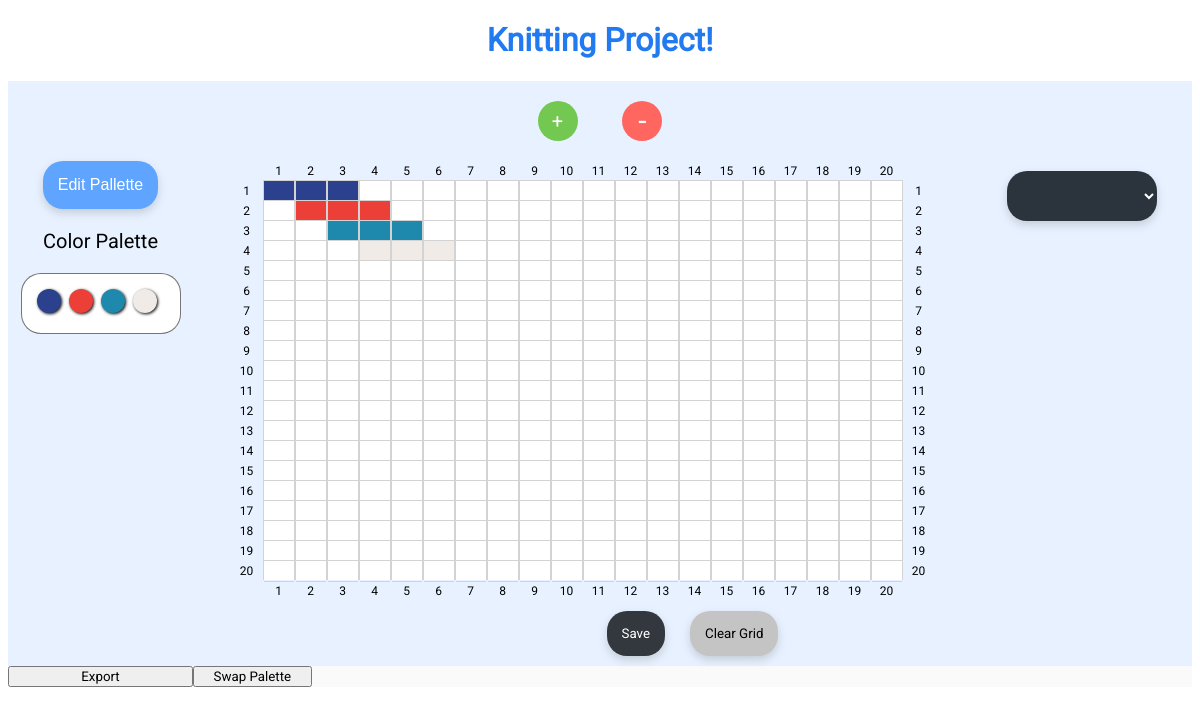
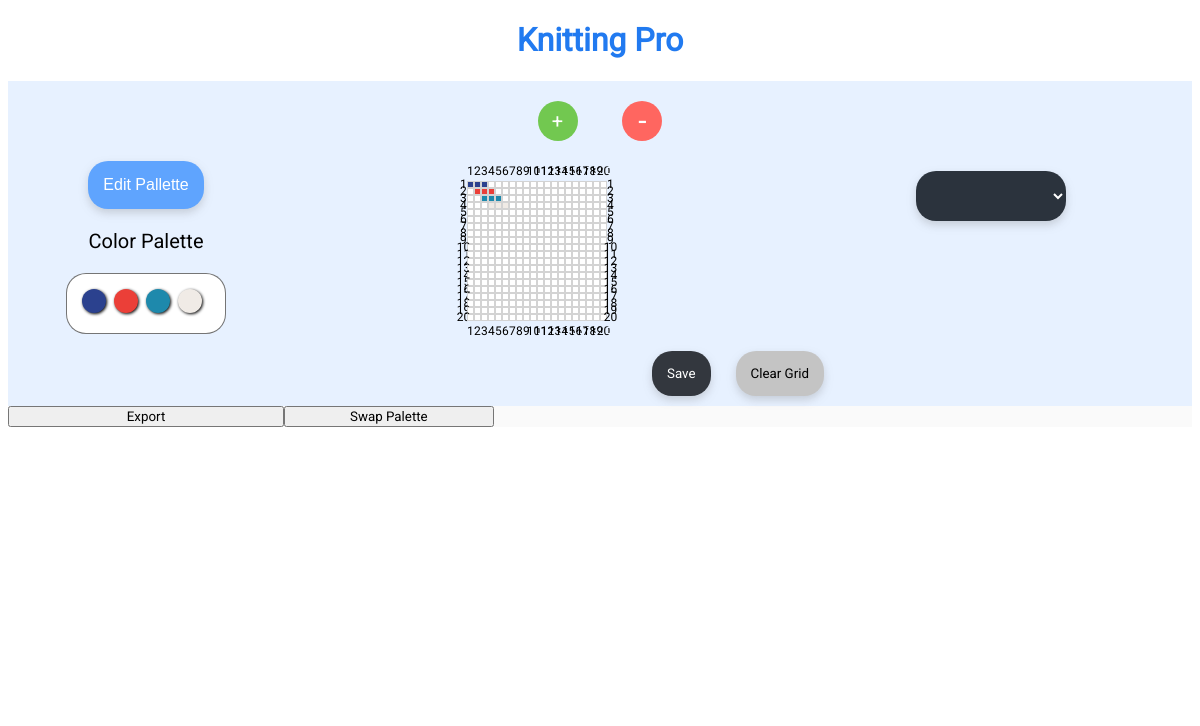
Before and after one commit to lykelly19/knitting-project, an Electron app: page index.html in a window 1200 px wide. Drawn offline with nearby package versions, Linux system fonts and the light colour scheme.

Commit message:
update page layout and resize grid squares based on gauge

```diff
--- a/index.html
+++ b/index.html
@@ -45,7 +45,7 @@
 
   </head>
   <body>
-    <h1>Knitting Project!</h1>
+    <h1>Knitting Pro</h1>
     <!-- We are using Node.js <span id="node-version"></span>,
     Chromium <span id="chrome-version"></span>,
     and Electron <span id="electron-version"></span>. -->
--- a/script.js
+++ b/script.js
@@ -6,7 +6,7 @@ const fs = require('fs');
 
 const rgba2hex = (rgba) => `#${rgba.match(/^rgba?\((\d+),\s*(\d+),\s*(\d+)(?:,\s*(\d+\.{0,1}\d*))?\)$/).slice(1).map((n, i) => (i === 3 ? Math.round(parseFloat(n) * 255) : parseFloat(n)).toString(16).padStart(2, '0').replace('NaN', '')).join('')}`
 
-function createGrid(totalRows, totalCols) {
+function createGrid(totalRows, totalCols, gaugeStitches, gaugeRows) {
 
     let count = 1
 //adds numbers to the top and bottom of grid
@@ -80,6 +80,14 @@ function createGrid(totalRows, totalCols) {
                     .addClass("grid-box")
                 )
 
+
+
+    // modify CSS of grid square based on ratio
+    $(".grid-square").css({"width": gaugeRows});
+    $(".grid-square").css({"height": gaugeStitches});
+
+    $(".grid-box").css({"width": gaugeRows});
+    $(".grid-box").css({"height": gaugeStitches});
 }
 
 function createSelectedPaletteColors(colors) {
@@ -108,7 +116,7 @@ $(document).ready(function(){
 
     var gridDataJson = require('./grid-data.json');
 
-    createGrid(gridDataJson["canvasRows"], gridDataJson["canvasColumns"]);
+    createGrid(gridDataJson["canvasRows"], gridDataJson["canvasColumns"], gridDataJson["gaugeStitches"], gridDataJson["gaugeRows"]);
     setSavedGridColors();
     createSelectedPaletteColors(gridDataJson["selectedPaletteColors"]);
 
--- a/styles.css
+++ b/styles.css
@@ -134,13 +134,11 @@ right: 300px;
 }
 
 .grid-row {
-    margin: 0;
-    height: 20px;
-    display:flex;
-    align-items: center;
-    justify-content: center;
-
-  }
+  margin: 0;
+  display: flex;
+  align-items: center;
+  justify-content: center;
+}
 
 .grid-rowtop{
   margin: 0;
```
Also changed, not shown: pallette.html (+1 -1 lines), swap_palette.html (+5 -0 lines).
